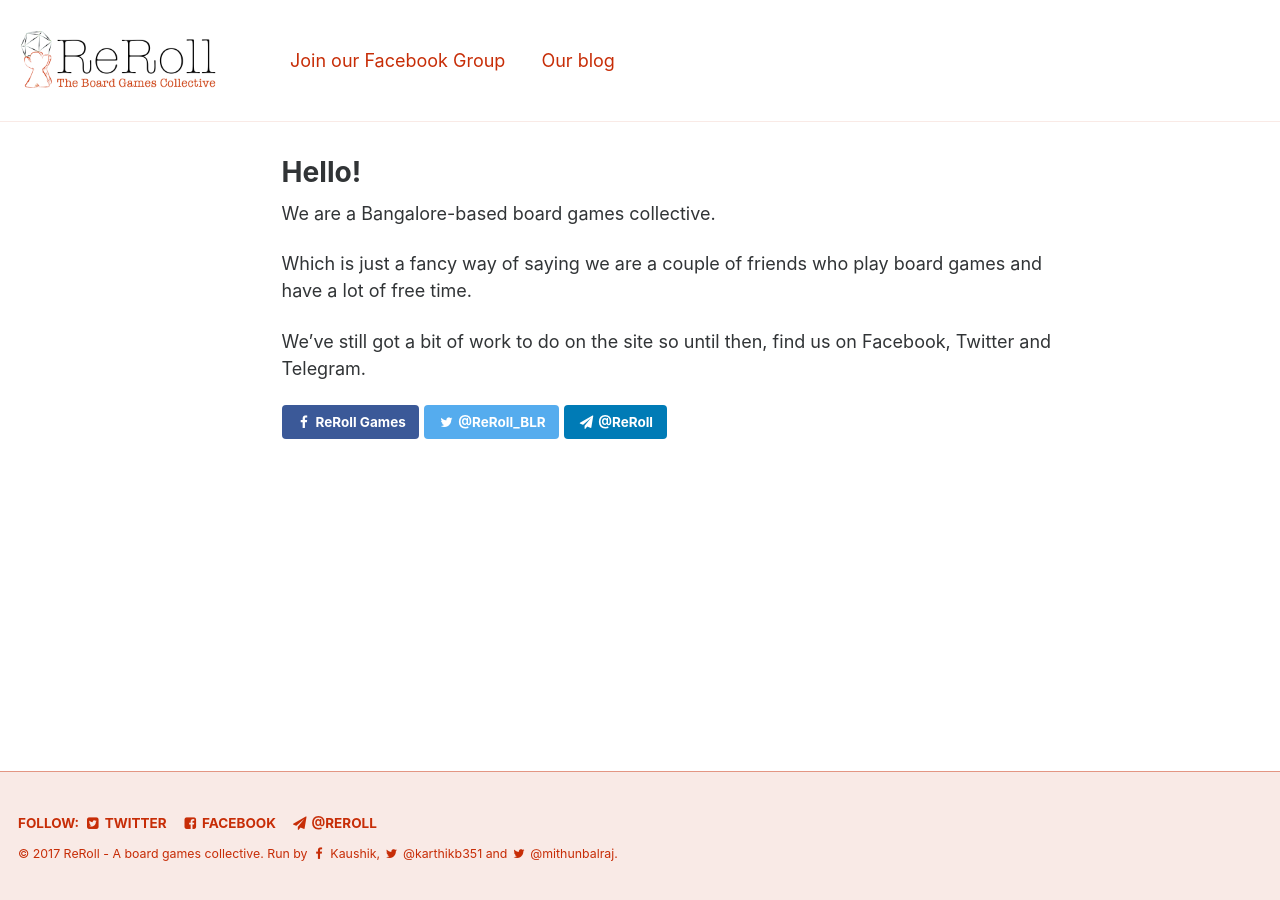
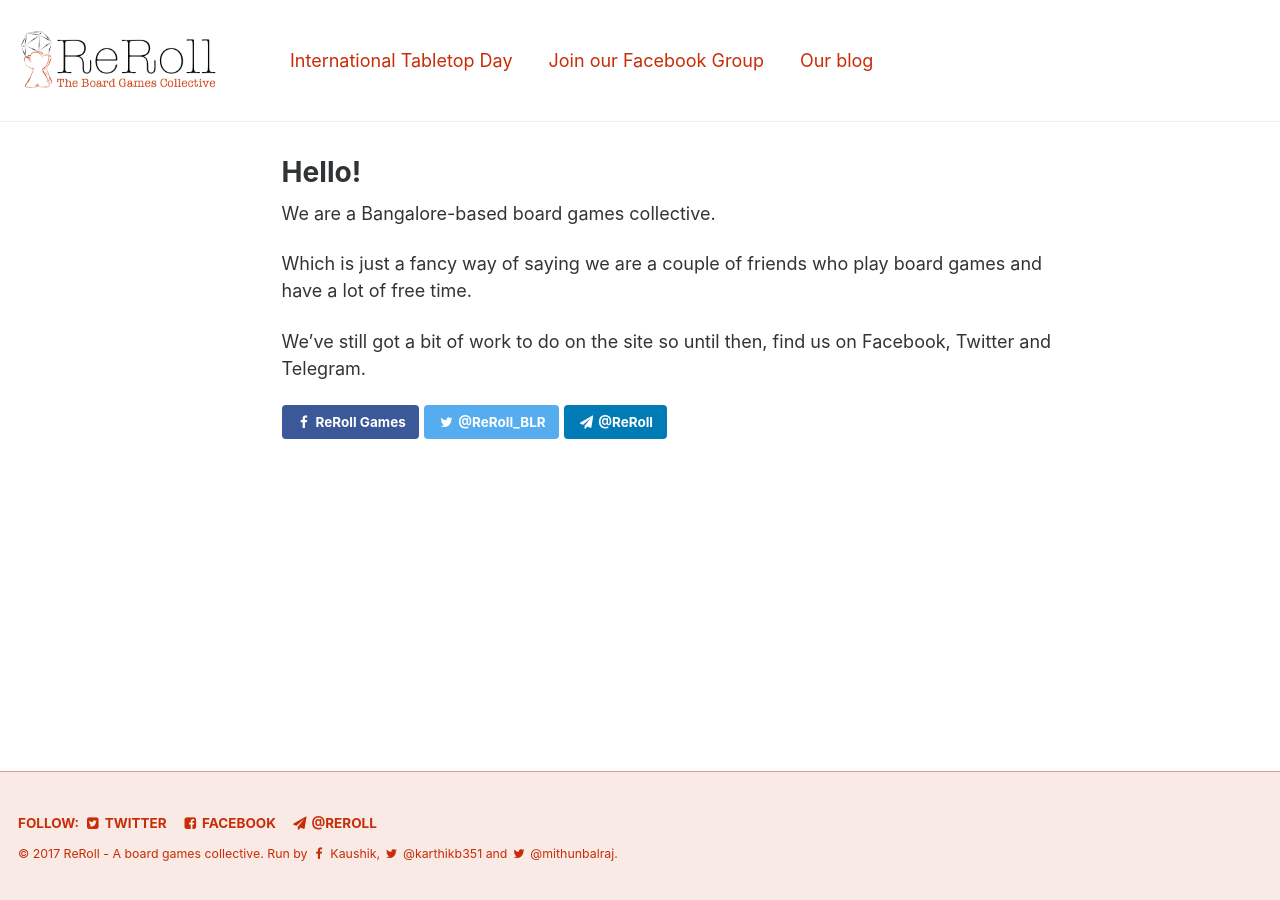
Before and after one commit to ReRollBLR/reroll.in, a Jekyll site: the page built from index.html, in a window 1280 px wide. Built offline with Jekyll 4.4.1, drawn with Linux system fonts in a browser that asks for light colours; the list of posts is cut into pages by our own code; comment, search, counter and statistics services are not loaded.

Commit message:
add ittd to navbar

```diff
--- a/_data/navigation.yml
+++ b/_data/navigation.yml
@@ -1,4 +1,6 @@
 main:
+  - title: "International Tabletop Day"
+    url: '/tabletopday'
   - title: "Join our Facebook Group"
     url: 'https://facebook.com/groups/boardgames.blr/'
   - title: "Our blog"
```
